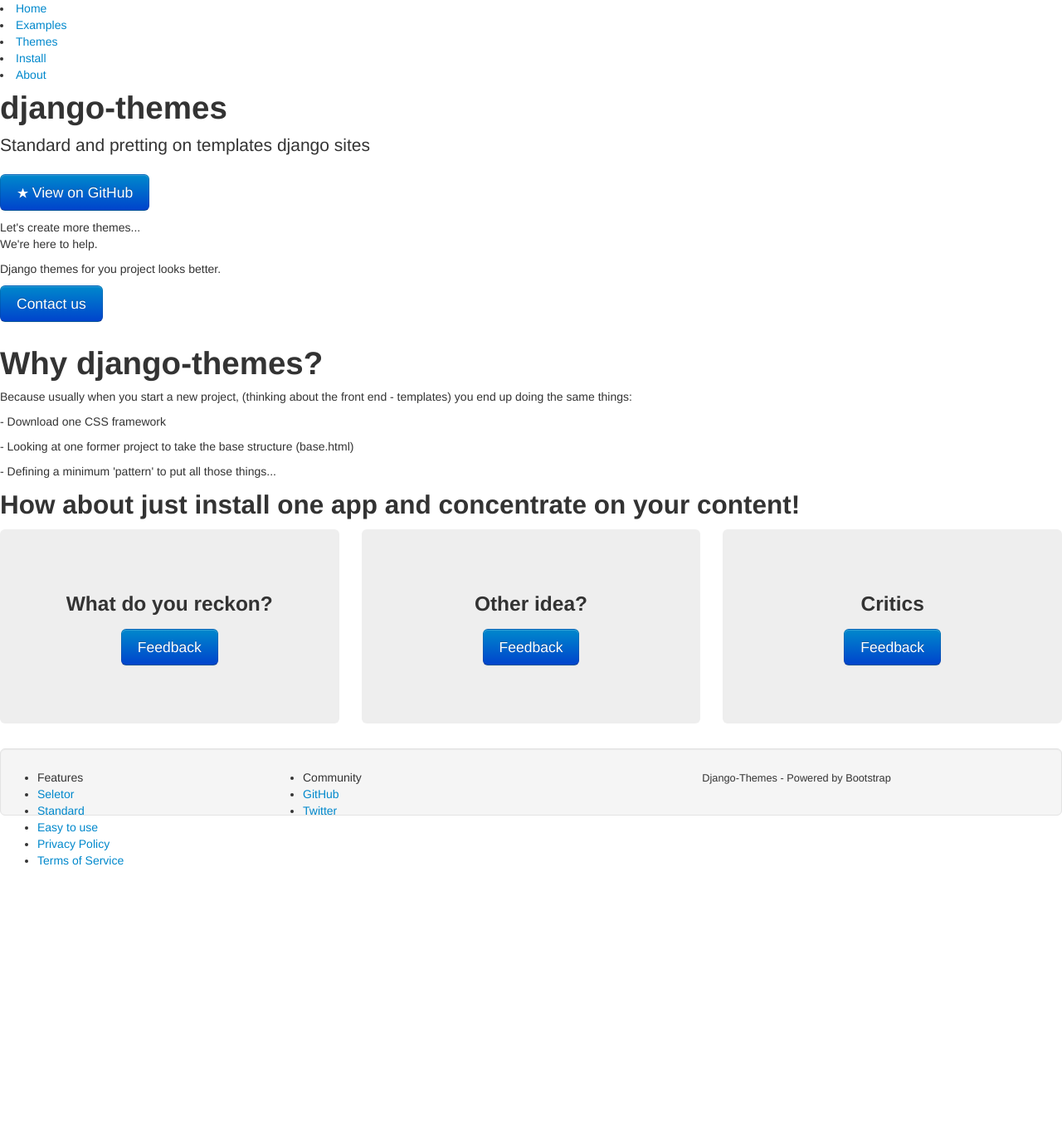
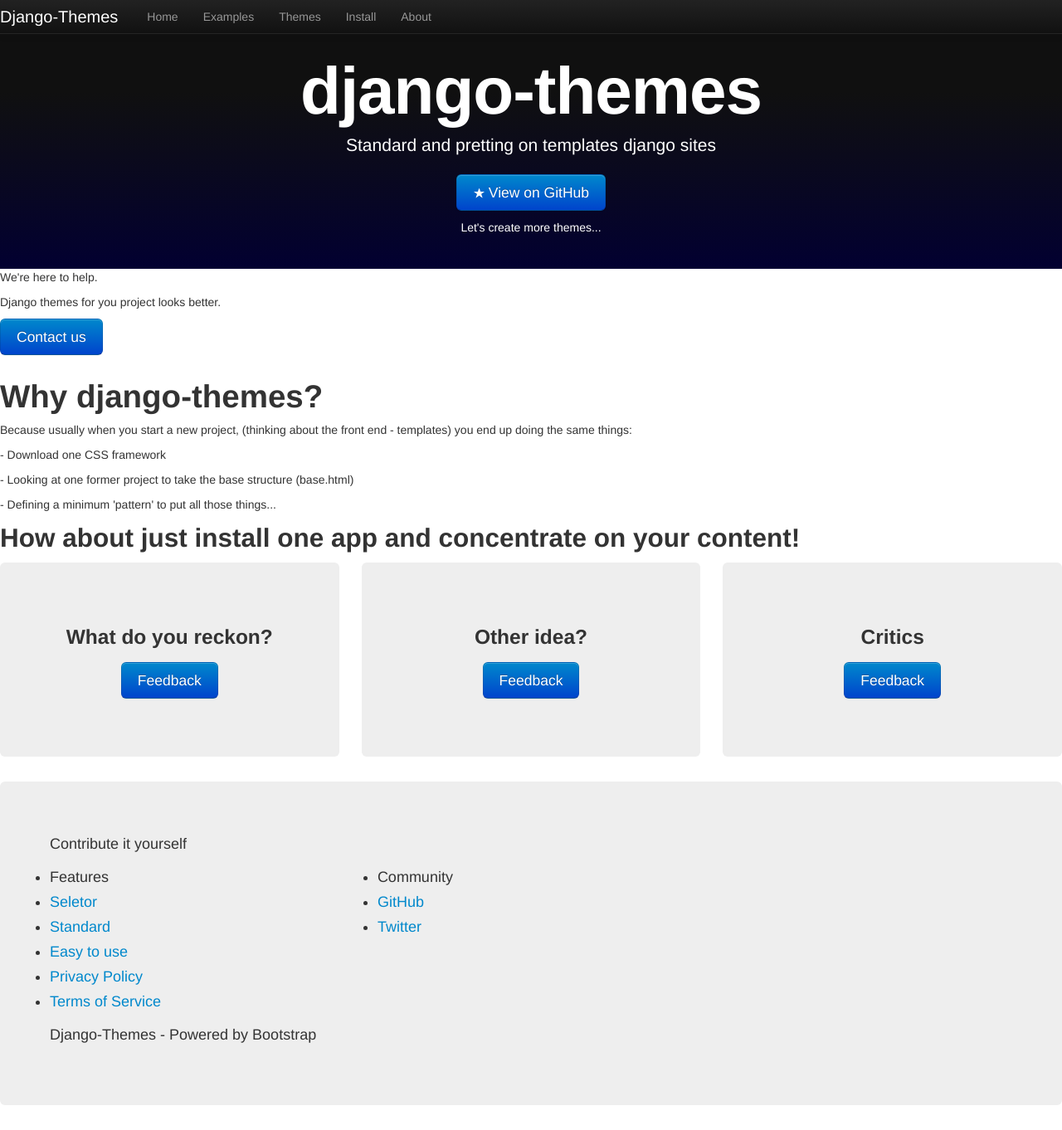
Before and after one commit to huogerac/djangotemplate, a Django app: page /core/home in a window 1280 px wide. Shown: the whole page at 83% size. Before the commit the page ends 1043 px from the top, so only its background shows below. Run offline with Django 3.2, Linux system fonts and the light colour scheme.

Commit message:
adjust over default and base template

```diff
--- a/djangotemplate/themes/static/themes/default/css/base.css
+++ b/djangotemplate/themes/static/themes/default/css/base.css
@@ -1,3 +1,10 @@
+.container-fluid {
+    margin: 0;
+    padding: 0;
+    position: relative;
+    min-height: 100%;
+}
+
 .mainheader {
 	position: relative;
 	padding: 40px 0;
@@ -11,7 +18,6 @@
 	background: linear-gradient(5deg, #020031 0%,rgb(16, 16, 16) 70%);
 	background: -webkit-gradient(linear, left bottom, left top, color-stop(0%,#020031), color-stop(70%,rgb(16, 16, 16)));
 }
-
 .mainheader h1 {
     font-size: 80px;
     font-weight: bold;
--- a/djangotemplate/themes/templates/themes/default/base.html
+++ b/djangotemplate/themes/templates/themes/default/base.html
@@ -8,62 +8,76 @@
     </head>
 	<body>
 
+		<div id="body-area" class="container-fluid">
+
 			<!--
 			=== NAVBAR ===
 			-->
-		{% block navbar %}
-		<div class="navbar navbar-inverse">
-
+			{% block navbar_area %}
+				<div id="navbar-area" class="navbar navbar-inverse">
 					<nav class="navbar-fixed-top">
 					    <div class="navbar navbar-inner">
-			    	<a href="#" class="brand">{% block site_name %}Django-Themes{% endblock %}</a>
-					{% block navbar_items %}
+			                <ul class="nav">
+			                	<a href="#" class="brand">Django-Themes</a>
+								{% block navbar %}
 
 								{% endblock %}
+			                </ul>
 					    </div>
 					</nav>
-
 				</div>
 			{% endblock %}
 
 			<!--
 			=== HEADER ===
 			-->
-		<header id="header">
-
+			{% block header_area %}
+			<div id="header-area">
+				<header>
+					 <div class="mainheader">
 					{% block header %}
 
 					{% endblock %}
-
+					</div>
 				</header>
+			</div>
+			{% endblock %}
 
 			<!--
 			=== MAIN CONTENT ===
 			-->
-		<div id="container">
+			{% block content_area %}
+			<div id="container-area">
+				<div id="content">
+				{% block content %}
 
-			{% block content %}
+				{% endblock %}
+				</div>
+			</div>
+			{% endblock %}
+
+			<!--
+			=== FOOTER ===
+			-->
+			{% block footer_area %}
+		    <footer id="footer-area">
+				<div id="footerTop" class="hero-unit">
+					<div class="row-fluid">
+                	{% block footer_top %}
+
+                    {% endblock %}
+                    </div>
+
+					<div class="row-fluid">
+					{% block footer %}
 
 					{% endblock %}
 
 					</div>
-
-		<!--
-		=== FOOTER ===
-		-->
-	    <footer id="footer">
-	    	<div class="well well-large">
-
-				{% block footer %}
-
-				{% endblock %}
-
-		    	<div class="footerBottom">  <!-- navbar-fixed-bottom -->
-					<p><small>Django-Themes - Powered by Bootstrap</small></p>
-				</div>
-
+					<p class="footerBottom">Django-Themes - Powered by Bootstrap</p>
 		    	</div>
 		    </footer>
+		    {% endblock %}
 
 		<script src="http://code.jquery.com/jquery.js"></script>
 		<script src="{{ STATIC_URL }}common/bootstrap2/js/bootstrap.min.js"></script>
```
Lines whose indentation alone changed are shown as unchanged.
